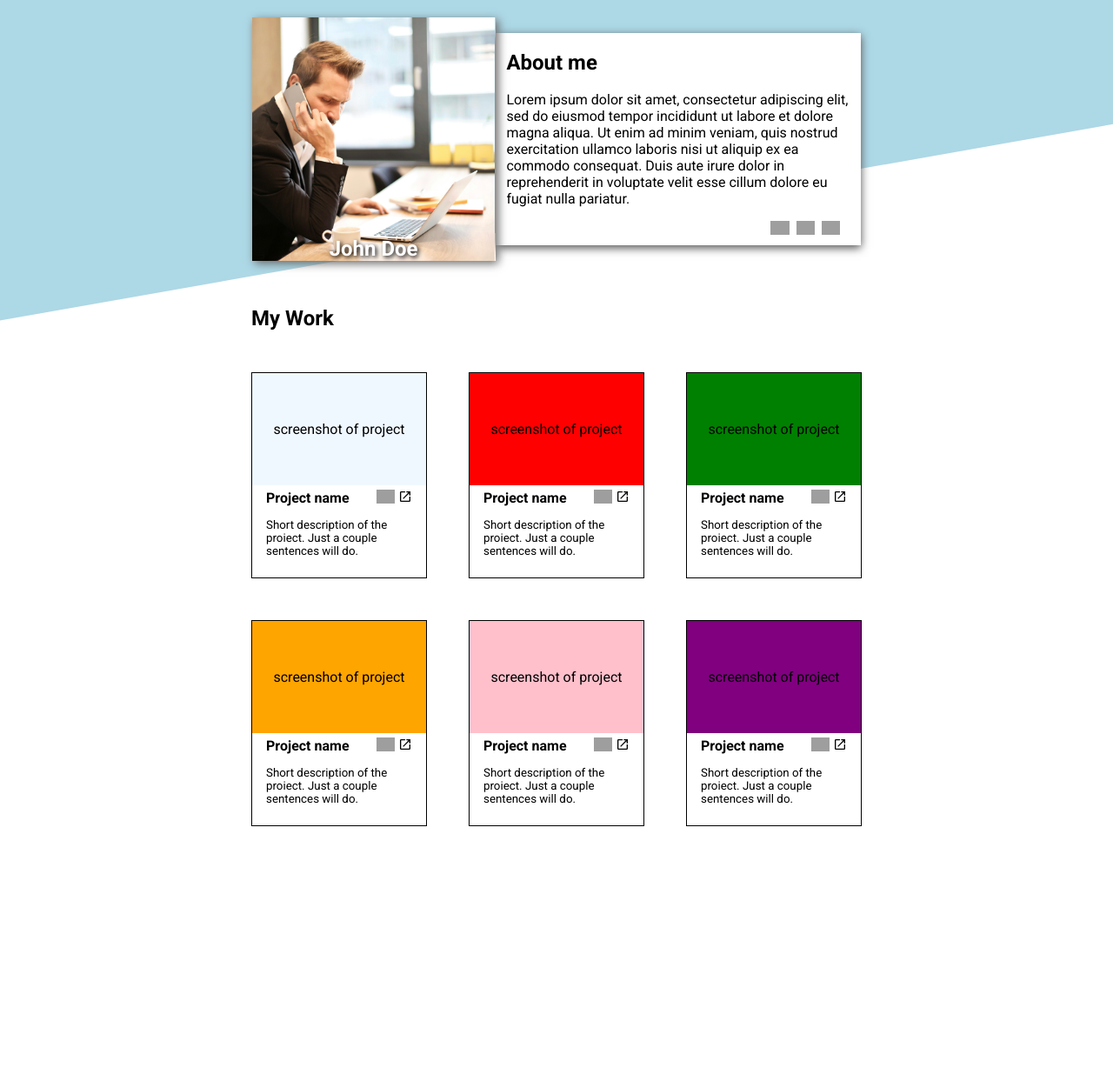
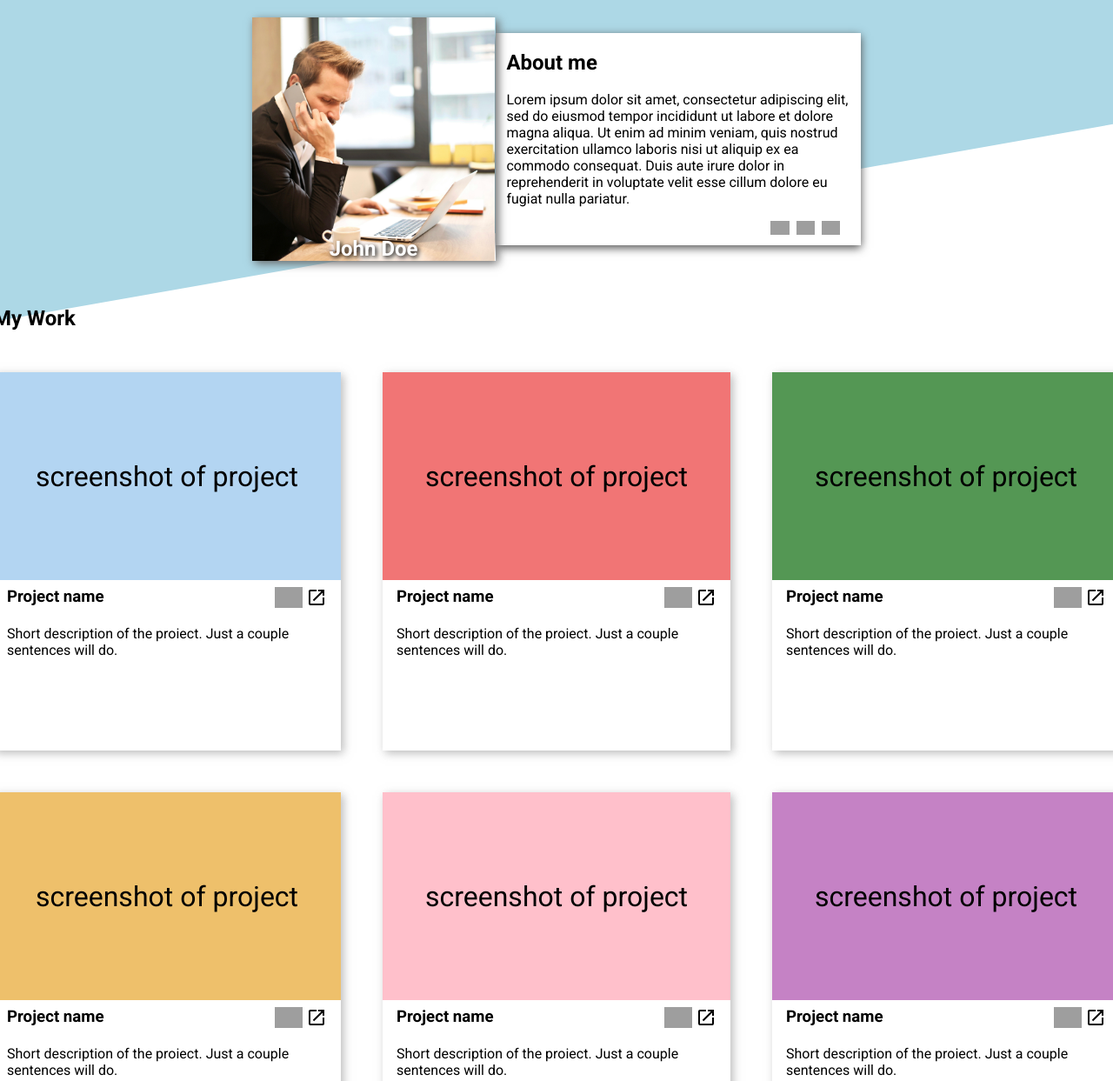
Before and after one commit to ecruzreal/homepage, a plain HTML site: page index.html in a window 1280 px wide. Shown: the top 1243 px of the page at 87% size. Before the commit the page ends 982 px from the top, so only its background shows below. Drawn offline with Linux system fonts and the light colour scheme; grey boxes are pictures that could not be loaded.

Commit message:
resized project cards and fixed typo in html

```diff
--- a/index.html
+++ b/index.html
@@ -40,7 +40,7 @@
                 </div>
                 <section class="project-content">
                     <div class="project-heading">
-                        <h4>Project name</h3>
+                        <h3>Project name</h3>
                         <div class="project-links">
                             <a href=""><img src="https://cdn.jsdelivr.net/gh/devicons/devicon@latest/icons/github/github-original.svg" alt="github"></a>
                             <a href=""><img src="img/open-in-new.svg" alt="open in new tab"></a>
@@ -57,7 +57,7 @@
                 </div>
                 <section class="project-content">
                     <div class="project-heading">
-                        <h4>Project name</h3>
+                        <h3>Project name</h3>
                         <div class="project-links">
                             <a href=""><img src="https://cdn.jsdelivr.net/gh/devicons/devicon@latest/icons/github/github-original.svg" alt="github"></a>
                             <a href=""><img src="img/open-in-new.svg" alt="open in new tab"></a>
@@ -74,7 +74,7 @@
                 </div>
                 <section class="project-content">
                     <div class="project-heading">
-                        <h4>Project name</h3>
+                        <h3>Project name</h3>
                         <div class="project-links">
                             <a href=""><img src="https://cdn.jsdelivr.net/gh/devicons/devicon@latest/icons/github/github-original.svg" alt="github"></a>
                             <a href=""><img src="img/open-in-new.svg" alt="open in new tab"></a>
@@ -91,7 +91,7 @@
                 </div>
                 <section class="project-content">
                     <div class="project-heading">
-                        <h4>Project name</h3>
+                        <h3>Project name</h3>
                         <div class="project-links">
                             <a href=""><img src="https://cdn.jsdelivr.net/gh/devicons/devicon@latest/icons/github/github-original.svg" alt="github"></a>
                             <a href=""><img src="img/open-in-new.svg" alt="open in new tab"></a>
@@ -108,7 +108,7 @@
                 </div>
                 <section class="project-content">
                     <div class="project-heading">
-                        <h4>Project name</h3>
+                        <h3>Project name</h3>
                         <div class="project-links">
                             <a href=""><img src="https://cdn.jsdelivr.net/gh/devicons/devicon@latest/icons/github/github-original.svg" alt="github"></a>
                             <a href=""><img src="img/open-in-new.svg" alt="open in new tab"></a>
@@ -125,7 +125,7 @@
                 </div>
                 <section class="project-content">
                     <div class="project-heading">
-                        <h4>Project name</h3>
+                        <h3>Project name</h3>
                         <div class="project-links">
                             <a href=""><img src="https://cdn.jsdelivr.net/gh/devicons/devicon@latest/icons/github/github-original.svg" alt="github"></a>
                             <a href=""><img src="img/open-in-new.svg" alt="open in new tab"></a>
--- a/style.css
+++ b/style.css
@@ -91,7 +91,7 @@ header::before{
 
 .projects-grid{
     display: grid;
-    grid-template-columns: repeat(3, minmax(200px, 1fr));
+    grid-template-columns: repeat(3, minmax(400px, 1fr));
     grid-template-rows: repeat(3 auto);
     gap: 3rem;
     padding: 2rem;
@@ -105,10 +105,10 @@ header::before{
 }
 
 .project-card{
-    border: 1px solid black;
     height: 20vh;
-    width: 200px;
-    height: 235px;
+    width: 400px;
+    height: 435px;
+    box-shadow: 3px 3px 10px rgba(158, 158, 158, 0.697);
 }
 
 .project-heading{
@@ -116,15 +116,16 @@ header::before{
     justify-content: space-between;
 }
 
-.project-heading > h4{
+.project-heading > h3{
     margin: 0;
     padding: 0;
+
 }
 
 .project-content{
     margin-left: 1rem;
     margin-right: 1rem;
-    margin-top: .3rem;
+    margin-top: .5rem;
 }
 
 .screenshot{
@@ -132,30 +133,31 @@ header::before{
     height: 55%;
     justify-content: center;
     align-items: center;
+    font-size: 2rem;
 }
 
 .project-desc{
-    font-size: smaller;
+    font-size: 1rem;
 }
 
 .project-links > a > img{
-    height: 1rem;
+    height: 1.5rem;
 }
 
 .project-card.p1 > .screenshot{
-    background-color: aliceblue;
+    background-color: rgb(179, 213, 242);
 }
 
 .project-card.p2 > .screenshot{
-    background-color: red;
+    background-color: rgb(241, 117, 117);
 }
 
 .project-card.p3 > .screenshot{
-    background-color: green;
+    background-color: rgb(84, 151, 84);
 }
 
 .project-card.p4 > .screenshot{
-    background-color: orange;
+    background-color: rgb(238, 192, 107);
 }
 
 .project-card.p5 > .screenshot{
@@ -163,5 +165,5 @@ header::before{
 }
 
 .project-card.p6 > .screenshot{
-    background-color: purple;
+    background-color: rgb(197, 130, 197);
 }
```
